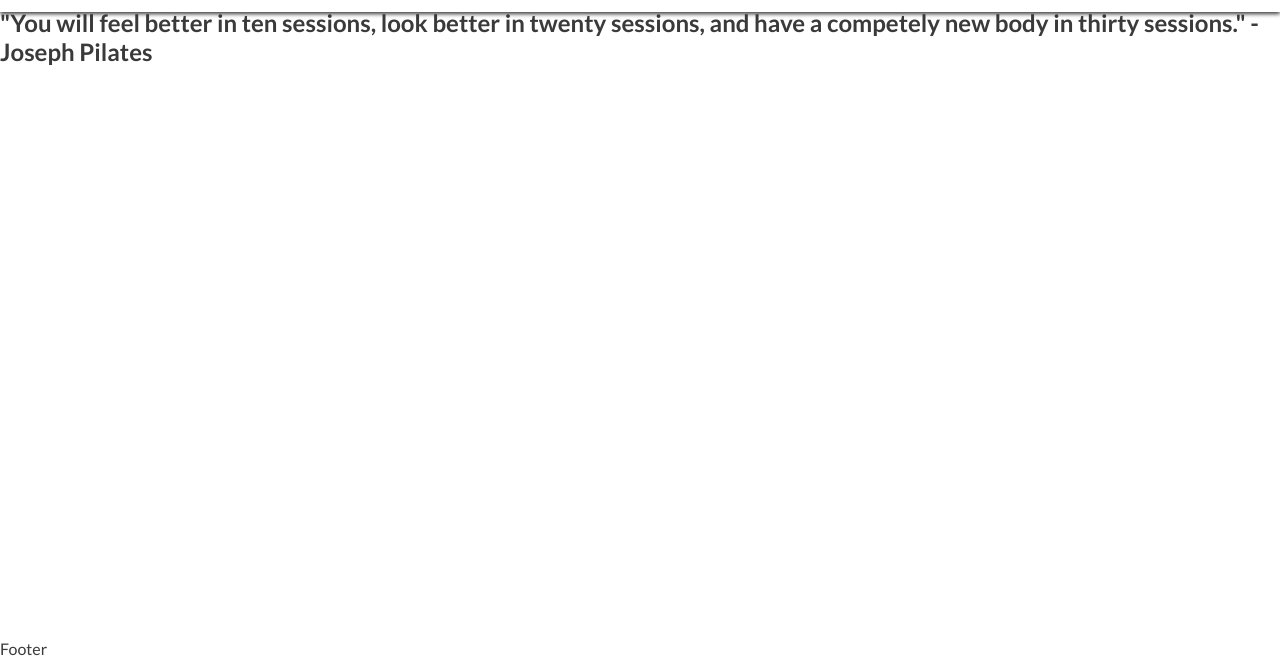
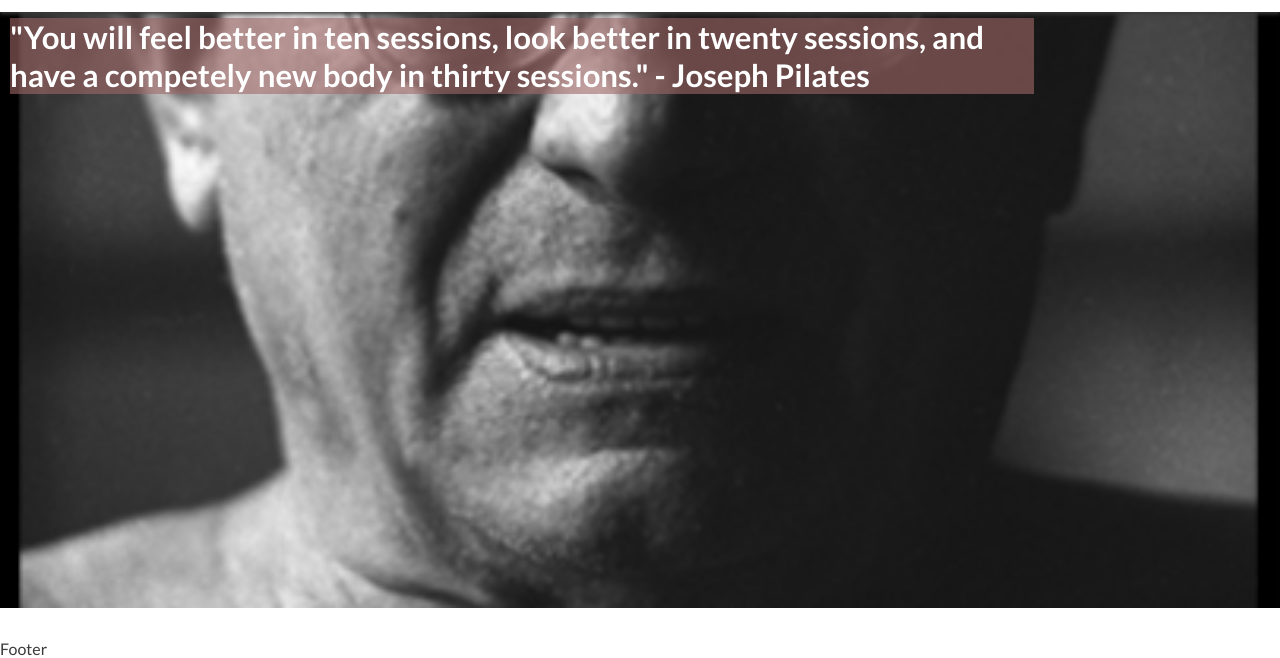
Before and after one commit to helsbels-del/Project-1, a plain HTML site: page joinus.html in a window 1280 px wide. Shown: the part 142-800 px from the top of the page. Drawn offline with Linux system fonts and the light colour scheme.

Commit message:
Docs: add images to assets folder

```diff
--- a/assets/css/style.css
+++ b/assets/css/style.css
@@ -120,3 +120,21 @@ main {
     margin-top: 10px;
 
 }
+/* Joinus section */
+#joinus {
+    height: 600px;
+    width: 100%;
+    background: url('../images/jpheadshot.png') no-repeat center center/cover;
+    position: absolute;
+
+}
+#joinus-cover-text {
+    color: white;
+    font-size: 130%;
+    padding: 4px, 4px;
+    width: 80%;
+    background-color: rgba(161, 104, 104, 0.6);
+    margin-left: 10px;
+    margin-top: 10px;
+
+}
```
Also changed, not shown: assets/images/Moving cat favicon.png (added), assets/images/lillypad3.jpg (added), assets/images/lillypads.jpg (added), assets/images/lillypads2.jpg (added), assets/images/logo.png (added), assets/images/redflower.png (added), assets/images/rose.png (added), assets/images/sunflower.png (added).
